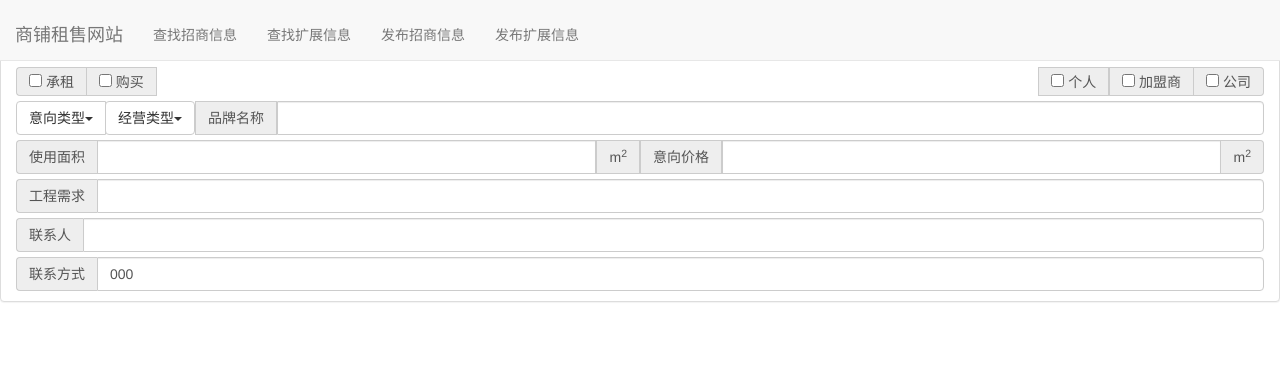
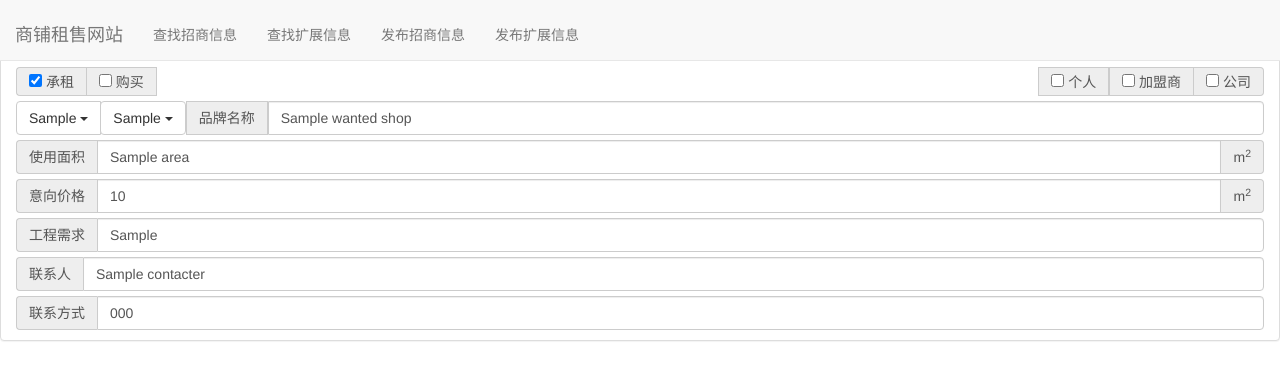
Before and after one commit to sniweef/rent_site, a Flask app: template rent_shop/templates/publish_wanted.html in a window 1280 px wide. Shown: the top 380 px of the page. Run offline with Flask 2, Linux system fonts and the light colour scheme; the template is opened without the code that fills it: most values are stand-ins (such as "Sample title", 1, 10 or a date in 2020); parts of the project's set-up code (start-up, migrations or seed data) failed here and were passed over; some libraries are stand-ins or nearby versions.

Commit message:
complete html to display wanted shop

```diff
--- a/rent_shop/templates/publish_wanted.html
+++ b/rent_shop/templates/publish_wanted.html
@@ -14,6 +14,14 @@
                     $('.'+class_name).prop('checked', false);
                     $(this).prop('checked', true);
                 });
+                {% if wanted_shop %}
+                var type_id_map = {
+                    '个人': 'personal',
+                    '加盟商': 'franchisee',
+                    '公司': 'company'
+                };
+                $('#'+type_id_map['{{ wanted_shop.wanter_type }}']).prop('checked', true);
+                {% endif %}
             });
         </script>
     </head>
@@ -29,30 +37,31 @@
                         <form class="bs-example bs-example-form" data-example-id="simple-input-groups" name="upload_form">
                             <div class="input-group">
                         <span class="input-group-addon ">
-                            <input type="checkbox" aria-label="..." class="rent_or_by">
+                            <input type="checkbox" aria-label="..." class="rent_or_by" {% if wanted_shop and not wanted_shop.is_buy %}checked="checked" {% endif %}>
                             <span>承租</span>
                         </span>
                         <span class="input-group-addon">
-                            <input type="checkbox" aria-label="..." class="rent_or_by">
+                            <input type="checkbox" aria-label="..." class="rent_or_by" {% if wanted_shop and wanted_shop.is_buy %}checked="checked" {% endif %}>
                             <span>购买</span>
                         </span>
                                 <span>  </span>
                         <span class="input-group-addon">
-                            <input type="checkbox" aria-label="..." class="wanter_type">
+                            <input type="checkbox" aria-label="..." class="wanter_type" id="personal">
                             <span>个人</span>
                         </span>
                         <span class="input-group-addon">
-                            <input type="checkbox" aria-label="..." class="wanter_type">
+                            <input type="checkbox" aria-label="..." class="wanter_type" id="franchisee">
                             <span>加盟商</span>
                         </span>
                         <span class="input-group-addon">
-                            <input type="checkbox" aria-label="..." class="wanter_type">
+                            <input type="checkbox" aria-label="..." class="wanter_type" id="company">
                             <span>公司</span>
                         </span>
                             </div><!-- /input-group -->
                             <div class="input-group">
                                 <div class="input-group-btn">
-                                    <button type="button" class="btn btn-default dropdown-toggle" data-toggle="dropdown" aria-haspopup="true" aria-expanded="false">意向类型<span class="caret"></span></button>
+                                    <button type="button" class="btn btn-default dropdown-toggle" data-toggle="dropdown" aria-haspopup="true" aria-expanded="false">
+                                        {% if wanted_shop %} {{ wanted_shop.intention_type }} {% else %}意向类型{% endif %}<span class="caret"></span></button>
                                     <ul class="dropdown-menu dropdown-menu-left">
                                         <li><a >购物中心</a></li>
                                         <li><a >步行街</a></li>
@@ -61,7 +70,8 @@
                                     </ul>
                                 </div>
                                 <div class="input-group-btn">
-                                    <button type="button" class="btn btn-default dropdown-toggle" data-toggle="dropdown" aria-haspopup="true" aria-expanded="false">经营类型<span class="caret"></span></button>
+                                    <button type="button" class="btn btn-default dropdown-toggle" data-toggle="dropdown" aria-haspopup="true" aria-expanded="false">
+                                        {% if wanted_shop %} {{ wanted_shop.business_type }} {% else %}经营类型{% endif %}<span class="caret"></span></button>
                                     <ul class="dropdown-menu dropdown-menu-right">
                                         <li><a >零售</a></li>
                                         <li><a >专卖</a></li>
@@ -73,23 +83,25 @@
                                     </ul>
                                 </div>
                                 <span class="input-group-addon">品牌名称</span>
-                                <input type="text" class="form-control" aria-label="...">
+                                <input type="text" class="form-control" aria-label="..." value="{{ wanted_shop.brand_name if wanted_shop }}">
                             </div>
                             <div class="input-group">
                                 <span class="input-group-addon" id="basic-addon2">使用面积</span>
-                                <input type="text" class="form-control" placeholder="" aria-describedby="basic-addon2">
+                                <input type="text" class="form-control" placeholder="" aria-describedby="basic-addon2" value="{{ wanted_shop.area if wanted_shop }}">
                                 <span class="input-group-addon" id="basic-addon2">m<sup>2</sup></span>
+                            </div>
+                            <div class="input-group">
                                 <span class="input-group-addon" id="basic-addon2">意向价格</span>
-                                <input type="text" class="form-control" placeholder="" aria-describedby="basic-addon2">
+                                <input type="text" class="form-control" placeholder="" aria-describedby="basic-addon2" value="{{ wanted_shop.intention_price if wanted_shop }}">
                                 <span class="input-group-addon" id="basic-addon2">m<sup>2</sup></span>
                             </div>
                             <div class="input-group">
                                 <span class="input-group-addon" id="basic-addon2">工程需求</span>
-                                <input type="text" class="form-control" placeholder="" aria-describedby="basic-addon2">
+                                <input type="text" class="form-control" placeholder="" aria-describedby="basic-addon2" value="{{ wanted_shop.project_demand if wanted_shop }}">
                             </div>
                             <div class="input-group">
                                 <span class="input-group-addon" id="basic-addon2">联系人</span>
-                                <input type="text" class="form-control" placeholder="" aria-describedby="basic-addon2">
+                                <input type="text" class="form-control" placeholder="" aria-describedby="basic-addon2" value="{{ wanted_shop.contacter if wanted_shop }}">
                             </div>
                             <div class="input-group">
                                 <span class="input-group-addon" id="basic-addon2">联系方式</span>
--- a/rent_shop/views/wanted.py
+++ b/rent_shop/views/wanted.py
@@ -70,7 +70,7 @@ def view_wanted(wanted_shop_id):
 @wanted.route('/publish', methods=['GET', 'POST'])
 def publish_wanted():
     if request.method == 'GET':
-        return render_template('publish_wanted.html')
+        return render_template('publish_wanted.html', editable=True)
 
     form = PublishWantedForm(request.form)
     if form.validate():
```
